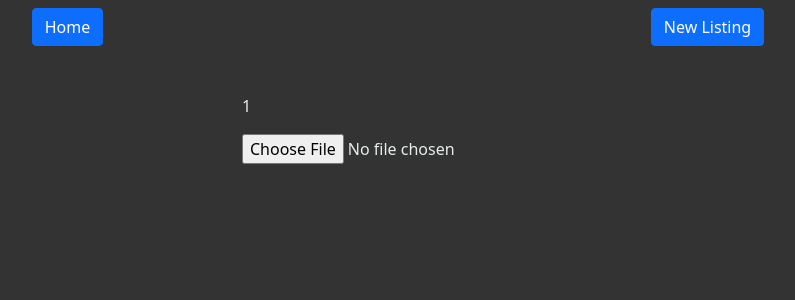
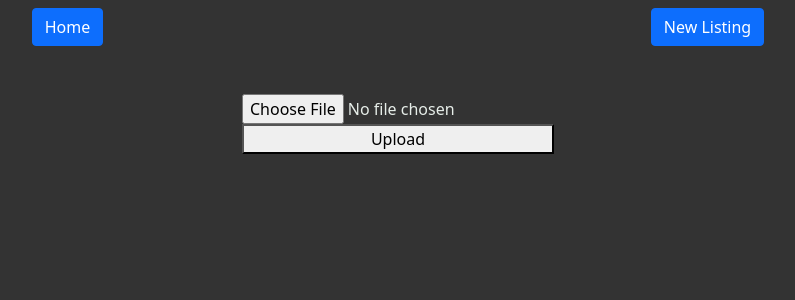
Before and after one commit to brendanfburke/fuzzy-potato, a React (Create React App) app: page /upload_image/1 in a window 1280 px wide. Shown: the top 300 px of the page, without its empty margins (242-1037 px from the left). Built offline with nearby package versions, Linux system fonts and the light colour scheme.

Commit message:
rebooting vscode

```diff
--- a/src/pages/ImageUpload.jsx
+++ b/src/pages/ImageUpload.jsx
@@ -1,17 +1,59 @@
 import React from "react";
 import { useParams } from "react-router";
+import { useState } from "react";
+import Axios from "axios";
 
 const ImageUpload = () => {
     const params = useParams()
 
+    const URL = 'https://instrument-swap-backend.herokuapp.com/single'
+
+    const [newForm, setNewForm] = useState(null)
+
+    const handleChange = (e) => {
+        setNewForm(e.target.file[0])
+        console.log(e.target.files[0])
+    }
+
+    const handleSubmit = (e) => {
+        e.preventDefault();
+        imageSubmit(newForm);
+        setNewForm({
+            username: '',
+            password: '',
+        })
+    }
+
+
+
+    const imageSubmit = async () => {
+        await Axios.post(URL, newForm, {mode: 'cors'}).then((response) => {
+            console.log(response)
+            // if (response) {
+            // } else {
+            //     warningMessage = 'incorrect username or password, please try again or register a new account'
+            // }
+        })
+    }
+
     return (
-        <div className="image-upload-container">
-            <p>{params.id}</p>
-            <form action="">
-                <input type="file" />
+        <div className="login">
+            <form onSubmit={handleSubmit}  className='new-account-form'>
+                <input type="file" onChange={handleChange} />
+                <button>Upload</button>
             </form>
+
         </div>
     )
+
+    // return (
+    //     <div className="image-upload-container">
+    //         <p>{params.id}</p>
+    //         <form action="">
+    //             <input type="file" />
+    //         </form>
+    //     </div>
+    // )
 }
 
 export default ImageUpload
```
